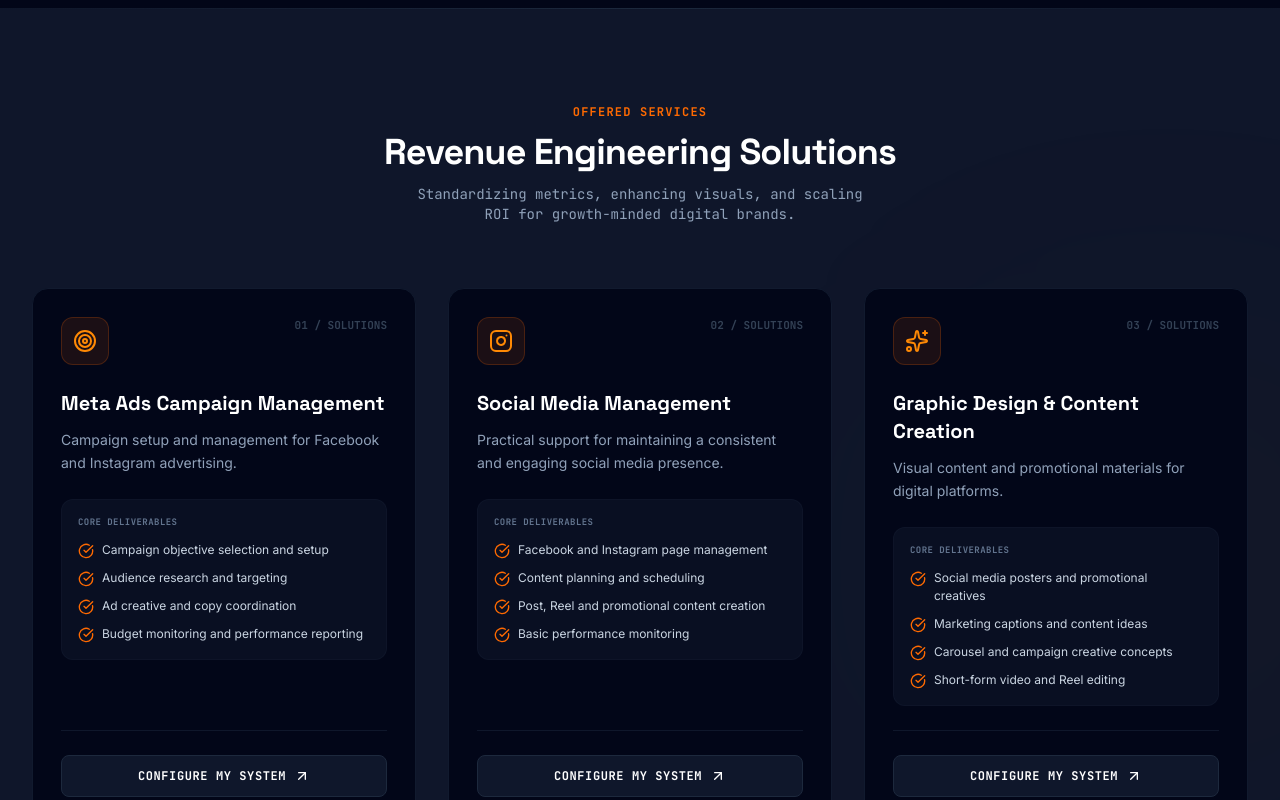
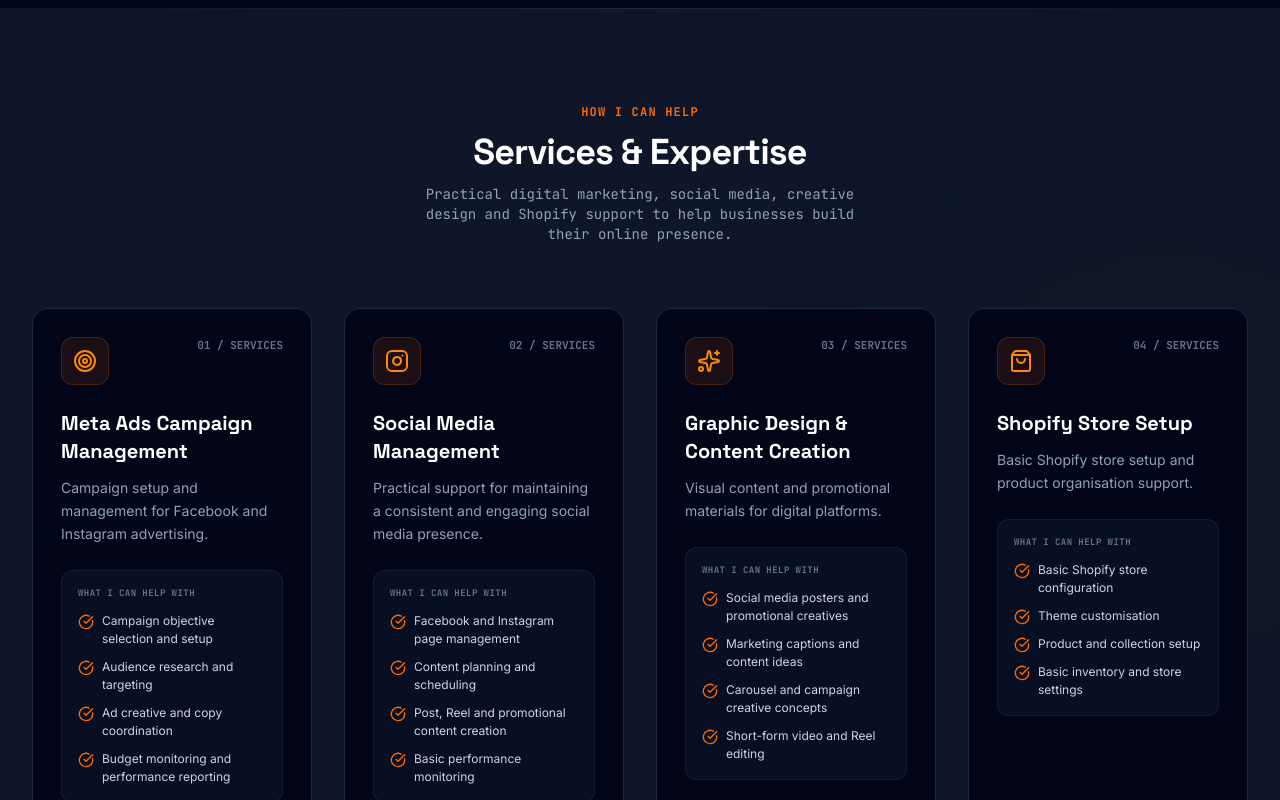
Before and after one commit to ikbalkmtnr786-glitch/ikbal-km-portfolio, a React (Vite) app: page / in a window 1280 px wide. Shown: the part 6120-6920 px from the top of the page. Built offline with nearby package versions, Linux system fonts and the light colour scheme.

Commit message:
Update Services.tsx

```diff
--- a/src/components/Services.tsx
+++ b/src/components/Services.tsx
@@ -1,18 +1,38 @@
+
 import React from 'react';
-import { Target, Instagram, Sparkles, Check, CheckCircle, ArrowUpRight } from 'lucide-react';
+import {
+  Target,
+  Instagram,
+  Sparkles,
+  ShoppingBag,
+  CheckCircle,
+  ArrowUpRight,
+  Check
+} from 'lucide-react';
 import { motion } from 'motion/react';
 import { services, personalInfo } from '../data';
 
 export default function Services() {
 
-  // Icon selector
+  // Service Icon Selector
   const getIcon = (iconName: string) => {
     const className = "w-6 h-6 text-orange-400";
+
     switch (iconName) {
-      case 'Target': return <Target className={className} />;
-      case 'Instagram': return <Instagram className={className} />;
-      case 'Sparkles': return <Sparkles className={className} />;
-      default: return <Check className={className} />;
+      case 'Target':
+        return <Target className={className} />;
+
+      case 'Instagram':
+        return <Instagram className={className} />;
+
+      case 'Sparkles':
+        return <Sparkles className={className} />;
+
+      case 'ShoppingBag':
+        return <ShoppingBag className={className} />;
+
+      default:
+        return <Check className={className} />;
     }
   };
 
@@ -21,27 +41,33 @@ export default function Services() {
       id="services"
       className="py-24 bg-slate-900/40 relative overflow-hidden"
     >
-      {/* Decorative lines */}
+      {/* Decorative Background */}
       <div className="absolute top-0 left-0 right-0 h-[1px] bg-gradient-to-r from-transparent via-slate-800 to-transparent" />
+
       <div className="absolute top-1/4 -right-20 w-96 h-96 bg-orange-600/5 rounded-full blur-[140px] pointer-events-none" />
 
       <div className="max-w-7xl mx-auto px-4 sm:px-6 lg:px-8 relative z-10">
 
         {/* Section Header */}
         <div className="text-center max-w-2xl mx-auto mb-16 space-y-3">
+
           <span className="text-xs font-mono text-orange-500 font-semibold uppercase tracking-widest block">
-            Offered Services
+            How I Can Help
           </span>
+
           <h2 className="text-3xl sm:text-4xl font-sans font-black text-white tracking-tight">
-            Revenue Engineering Solutions
+            Services & Expertise
           </h2>
+
           <p className="text-xs sm:text-sm text-slate-400 max-w-md mx-auto font-mono">
-            Standardizing metrics, enhancing visuals, and scaling ROI for growth-minded digital brands.
+            Practical digital marketing, social media, creative design and Shopify support to help businesses build their online presence.
           </p>
+
         </div>
 
-        {/* 3 Services Cards Grid */}
-        <div className="grid grid-cols-1 lg:grid-cols-3 gap-8">
+        {/* Services Grid */}
+        <div className="grid grid-cols-1 sm:grid-cols-2 xl:grid-cols-4 gap-8">
+
           {services.map((service, index) => (
             <motion.div
               key={index}
@@ -50,63 +76,89 @@ export default function Services() {
               whileInView={{ opacity: 1, y: 0 }}
               viewport={{ once: true }}
               transition={{ duration: 0.5, delay: index * 0.1 }}
-              className="bg-slate-950 border border-slate-850 p-7 rounded-2xl flex flex-col justify-between hover:border-orange-500/20 group hover:shadow-2xl hover:shadow-orange-500/5 transition-all duration-300"
+              className="bg-slate-950 border border-slate-800 p-7 rounded-2xl flex flex-col justify-between hover:border-orange-500/20 group hover:shadow-2xl hover:shadow-orange-500/5 transition-all duration-300"
             >
+
               <div className="space-y-6 text-left">
-                {/* Header Block */}
+
+                {/* Service Icon and Number */}
                 <div className="flex justify-between items-start">
+
                   <div className="w-12 h-12 rounded-xl bg-orange-500/10 border border-orange-500/20 flex items-center justify-center shrink-0 group-hover:scale-110 transition-transform">
                     {getIcon(service.iconName)}
                   </div>
-                  <span className="text-[11px] font-mono text-slate-650 uppercase font-semibold">
-                    0{index + 1} / SOLUTIONS
+
+                  <span className="text-[11px] font-mono text-slate-500 uppercase font-semibold">
+                    {String(index + 1).padStart(2, '0')} / SERVICES
                   </span>
+
                 </div>
 
-                {/* Info and Copy text */}
+                {/* Service Title and Description */}
                 <div className="space-y-3">
+
                   <h3 className="text-lg sm:text-xl font-sans font-black text-white group-hover:text-orange-400 transition-colors">
                     {service.title}
                   </h3>
+
                   <p className="text-xs sm:text-sm text-slate-400 leading-relaxed font-sans">
                     {service.description}
                   </p>
+
                 </div>
 
-                {/* Deliverables Checklist list */}
-                <div className="p-4 bg-slate-900/60 border border-slate-850/60 rounded-xl space-y-3 pt-4">
-                  <p className="text-[9px] font-mono tracking-wider font-bold text-slate-500 uppercase">Core Deliverables</p>
+                {/* Service Deliverables */}
+                <div className="p-4 bg-slate-900/60 border border-slate-800/60 rounded-xl space-y-3 pt-4">
+
+                  <p className="text-[9px] font-mono tracking-wider font-bold text-slate-500 uppercase">
+                    What I Can Help With
+                  </p>
 
                   <div className="space-y-2.5">
+
                     {service.details.map((act, aIdx) => (
-                      <div key={aIdx} className="flex items-start gap-2 text-left">
+                      <div
+                        key={aIdx}
+                        className="flex items-start gap-2 text-left"
+                      >
+
                         <CheckCircle className="w-4 h-4 text-orange-500 shrink-0 mt-0.5" />
+
                         <span className="text-xs text-slate-300 leading-normal font-sans">
                           {act}
                         </span>
+
                       </div>
                     ))}
+
                   </div>
+
                 </div>
 
               </div>
 
-              {/* Card Footer whatsapp action */}
+              {/* WhatsApp Contact Button */}
               <div className="pt-6 mt-6 border-t border-slate-900">
+
                 <a
                   id={`service-cta-whatsapp-${index}`}
-                  href={`${personalInfo.whatsappUrl}&text=Hi%20Ikbal,%20I%20am%20interested%20in%20your%20${encodeURIComponent(service.title)}%20services!`}
+                  href={`${personalInfo.whatsappUrl}?text=${encodeURIComponent(`Hi Ikbal, I am interested in your ${service.title} service. Could you please share more details?`)}`}
                   target="_blank"
-                  rel="noreferrer"
-                  className="w-full flex items-center justify-center gap-2 py-3 rounded-lg bg-slate-900 hover:bg-slate-850 border border-slate-800 text-white font-mono text-xs uppercase tracking-wider transition-colors font-bold group-hover:border-orange-500/30 group-hover:text-orange-400"
+                  rel="noopener noreferrer"
+                  className="w-full flex items-center justify-center gap-2 py-3 rounded-lg bg-slate-900 hover:bg-slate-800 border border-slate-800 text-white font-mono text-xs uppercase tracking-wider transition-colors font-bold group-hover:border-orange-500/30 group-hover:text-orange-400"
                 >
-                  Configure My System
+
+                  Discuss This Service
+
                   <ArrowUpRight className="w-4 h-4" />
+
                 </a>
+
               </div>
 
             </motion.div>
           ))}
+
         </div>
 
       </div>
```
